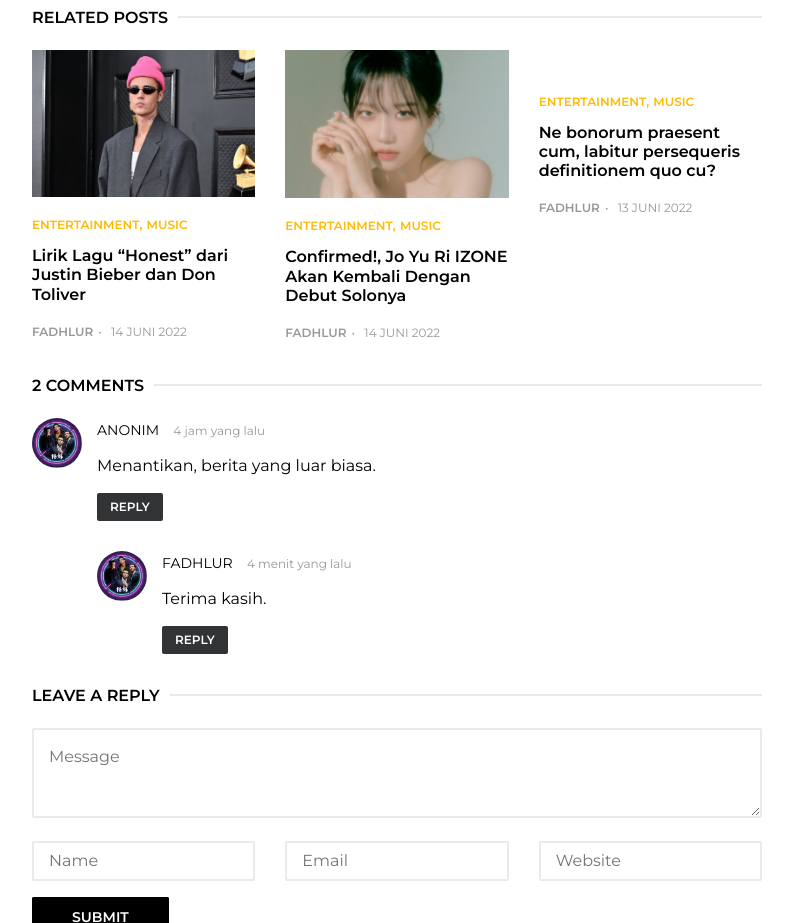
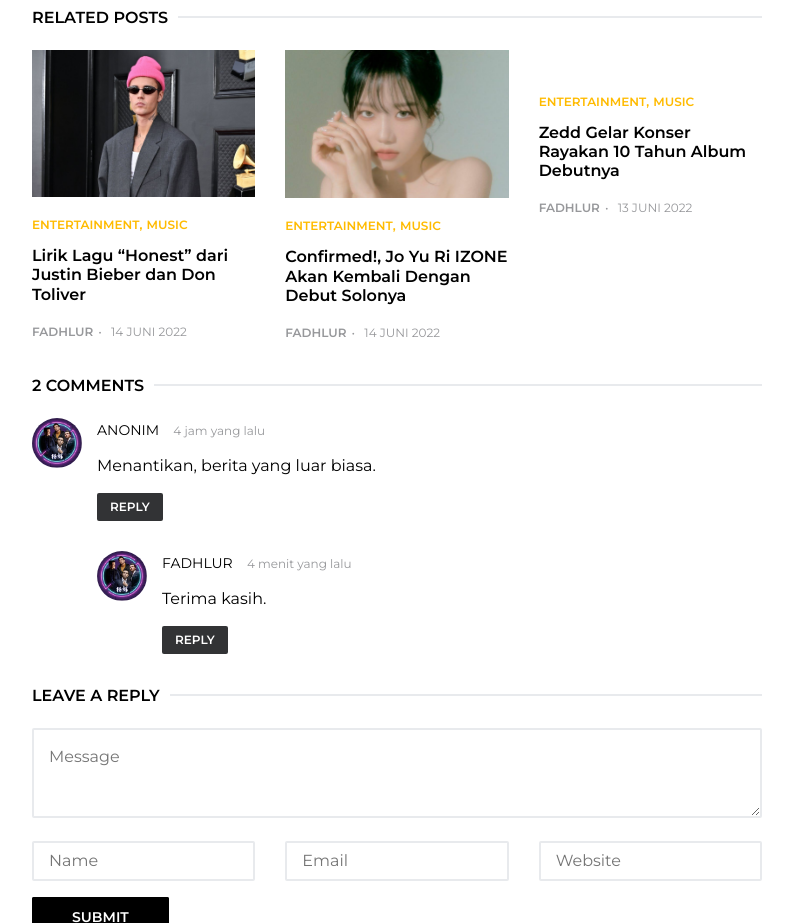
Before and after one commit to adeliatanias/kapitagroup5, a plain HTML site: page read.html in a window 1280 px wide. Shown: the part 2600-3523 px from the top of the page, without its empty margins (53-846 px from the left). Drawn offline with nearby package versions, Linux system fonts and the light colour scheme; files that its build step writes are made by us from their sources.

Commit message:
Update read.html

```diff
--- a/read.html
+++ b/read.html
@@ -289,7 +289,7 @@
 											<a href="entertainment.html">ENTERTAINMENT</a>
                                             <a href="music.html">MUSIC</a>
 										</div>
-										<h3 class="post-title title-sm"><a href="read.html">Ne bonorum praesent cum, labitur persequeris definitionem quo cu?</a></h3>
+										<h3 class="post-title title-sm"><a href="read.html">Zedd Gelar Konser Rayakan 10 Tahun Album Debutnya</a></h3>
 										<ul class="post-meta">
 											<li><a href="author.html">Fadhlur</a></li>
 											<li>13 JUNI 2022</li>
```
